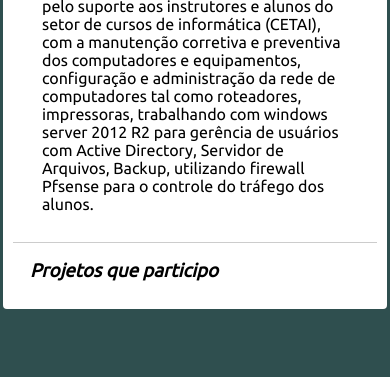
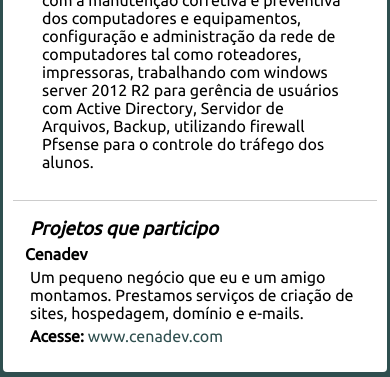
Before and after one commit to cleisonsantos/curriculo, a plain HTML site: page index.html in a window 390 px wide. Shown: the part 1102-1479 px from the top of the page. Before the commit the page ends 1416 px from the top, so only its background shows below. Drawn offline with Linux system fonts and the light colour scheme.

Commit message:
Alguns textos editados e adicionado o projeto cenadev.

```diff
--- a/css/responsive.css
+++ b/css/responsive.css
@@ -3,6 +3,9 @@
         padding: 10px;
         margin: 5px 3px;
     }
+    .bios {
+        padding: 12px;
+    }
     section{
         padding: 12px;
     }
--- a/css/style.css
+++ b/css/style.css
@@ -13,6 +13,10 @@ section {
 }
 p{
     margin: 5px;
+}
+a {
+    text-decoration: none;
+    color: darkslategray;
 }
 .contain {
     background: #fff;
--- a/index.html
+++ b/index.html
@@ -20,13 +20,15 @@
             <h3 class="title">Cleison dos Santos Silva</h3>
             <p class=""><span class="topic">Idade:</span> 22 anos</p>
             <p class="">Sou desenvolvedor web freelancer. Gosto muito das tecnologias web e da forma que a web está
-                tomando conta de diversos setores, como mobile e até no desktop. Um amante de tecnologia em geral e ficções espaciais.</p>
+                tomando conta de diversos setores, como mobile e até no desktop. Um amante de tecnologia em geral e
+                ficções espaciais.</p>
 
         </div>
         <section class="obj">
             <h3 class="title">Objetivo</h3>
             <p>
-                Adquirir conhecimento em desenvolvimento web no front-end e back-end, trabalhando como fullstack developer.
+                Adquirir conhecimento em desenvolvimento web no front-end e back-end, trabalhando como fullstack
+                developer.
             </p>
         </section>
         <section class="exp">
@@ -63,6 +65,11 @@
         </section>
         <section class="projects">
             <h3 class="title">Projetos que participo</h3>
+
+            <h4>Cenadev</h4>
+            <p>Um pequeno negócio que eu e um amigo montamos. Prestamos serviços de criação de sites, hospedagem,
+                domínio e e-mails.</p>
+                <p><span class="topic">Acesse:</span> <a href="https://cenadev.com" target="_blank"> www.cenadev.com</a></p>
         </section>
     </div>
 </body>
```
